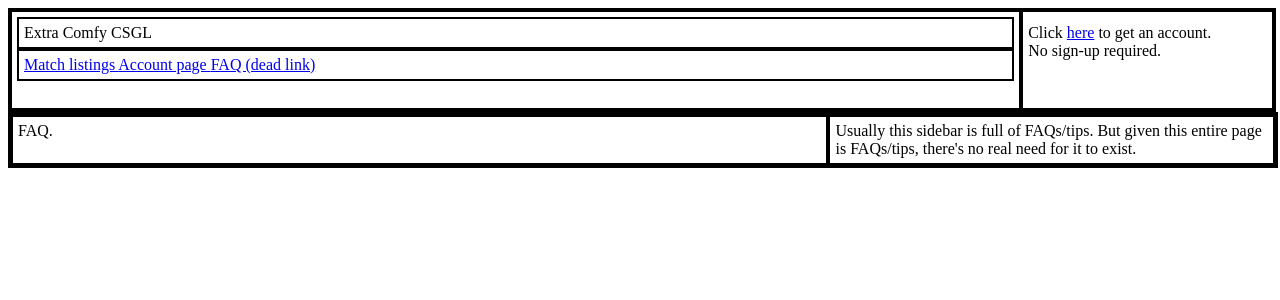
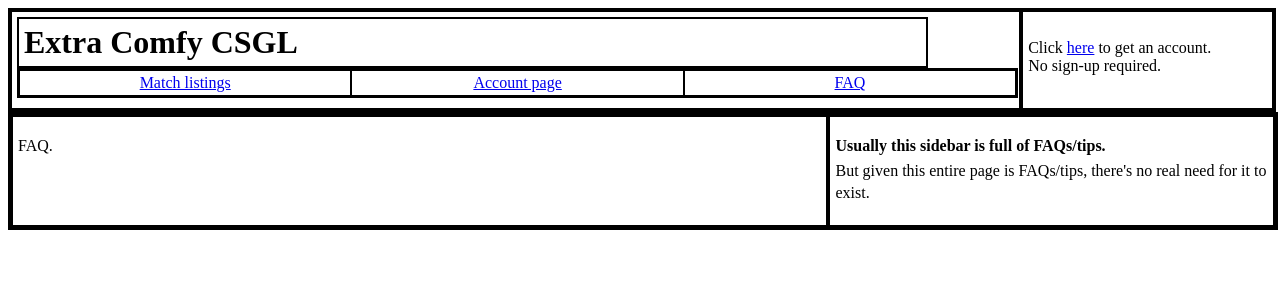
Before and after one commit to ECCSGL/comfy-beta, a Django app: template eccsgl/comfy/templates/slash_faq.html in a window 1280 px wide. Shown: the top 300 px of the page. Run offline with Django 3.2, Linux system fonts and the light colour scheme; the template is opened without the code that fills it, so the values that code supplies are empty.

Commit message:
Prettyness making

```diff
--- a/eccsgl/comfy/static/eccsgl.css
+++ b/eccsgl/comfy/static/eccsgl.css
@@ -8,11 +8,28 @@ width:80%;display:inline-block;border-style:solid;border-width:2px;padding:5px;d
 }
 
 #eccsgl_title {
-border-style:solid;border-width:2px;padding:5px;
+border-style:solid;border-width:2px;padding:5px;width:90%;
+font-size:xx-large;
+font-weight:bold;
+}
+
+#navbar-container {
+display:table-cell;
+width:90%;
 }
 
 #navbar {
-border-style:solid;border-width:2px;padding:5px;
+border-style:solid;border-width:2px;display:table;width:100%;
+}
+
+.navbar_item {
+display:table-cell;
+border-width:1px;
+border-style:solid;
+width:15%;
+padding:3px;
+vertical-align:middle;
+text-align:center;
 }
 
 #side_header {
@@ -38,9 +55,25 @@ word-wrap:break-word;display:table-cell;width:35%;border-style:solid;border-widt
 font-weight:bold;
 display:block;
 padding-bottom:5px;
+padding-top:15px;
 }
 
 .sidebar_answer {
 display:block;
-padding-bottom:25px;
+padding-bottom:15px;
+line-height:1.4;
 }
+
+/* General titles and subtitles */
+.eccsgl_title {
+display:block;
+padding-bottom:15px;
+font-weight:bold;
+font-size: larger;
+}
+
+.eccsgl_subtitle {
+display:block;
+padding-bottom:10px;
+font-size: large;
+}
--- a/eccsgl/comfy/templates/eccsgl_header.html
+++ b/eccsgl/comfy/templates/eccsgl_header.html
@@ -3,21 +3,29 @@
         <div id="eccsgl_title">
             Extra Comfy CSGL
         </div>
+        <div id="navbar_container">
         <div id="navbar">
+            <div class="navbar_item">
                 <a href="/all_matches">
                     Match listings
                 </a>
+            </div>
+            <div class="navbar_item">
                 <a href="/account/">
                     Account page
                 </a>
+            </div>
+            <div class="navbar_item">
                 <a href="/faq/">
-                FAQ (dead link)
+                    FAQ
                 </a>
+            </div>
+        </div>
             </div>
     </div>
     <div id="side_header">
         {% if account_exists %}
-            Welcome {{account.shorthash}} <br/> Your balance is ${{account.balance | floatformat:2}}.
+            Welcome <a href="/account/{{account.hash}}">{{account.shorthash}}</a> <br/> Your balance is ${{account.balance | floatformat:2}}.
         {% else %}
             Click <a href="/account/">here</a> to get an account.<br/> No sign-up required.
         {% endif %}
--- a/eccsgl/comfy/templates/one_bet_short.html
+++ b/eccsgl/comfy/templates/one_bet_short.html
@@ -7,6 +7,6 @@
     {% if bet.status == bet.PENDING %} Expected payoff: ${{bet.expected_payoff | floatformat:2}}<br/> {% endif %}
     {% if bet.status == bet.PENDING %}Match not yet concluded.{% endif %}
     {% if bet.status == bet.LOST %} You lost {% endif %}
-    {% if bet.status == bet.WON %} You won. Profit: ${{bet.profit}} {% endif %}
+    {% if bet.status == bet.WON %} You won. Profit: ${{bet.profit | floatformat:2}} {% endif %}
     {% if bet.status == bet.CLOSED %} Bet was closed, bets returned.{% endif %} <br/>
 </div>
--- a/eccsgl/comfy/templates/slash_faq.html
+++ b/eccsgl/comfy/templates/slash_faq.html
@@ -7,11 +7,11 @@
 {% endblock %}
 
 {% block eccsgl_sidebar %}
-    <span class="sidebar_questions">
+    <span class="sidebar_question">
         Usually this sidebar is full of FAQs/tips.
     </span>
 
-    <span class="sidebar_answers">
+    <span class="sidebar_answer">
         But given this entire page is FAQs/tips, there's no real need for it to exist.
     </span>
 {% endblock %}
--- a/eccsgl/eccsgl/urls.py
+++ b/eccsgl/eccsgl/urls.py
@@ -17,4 +17,5 @@ urlpatterns = patterns('',
     url(r'^account/',comfy.views.account_excl_hash),
     url(r'^placebet/',comfy.views.place_bet),
     url(r'^faq/',comfy.views.faq),
+    url(r'^decookie/',comfy.views.decookie),
     url(r'^switchbet/',comfy.views.switch_bet)) + static(settings.STATIC_URL,document_root=settings.STATIC_ROOT)
```
Also changed, not shown: eccsgl/comfy/templates/account_page.html (+9 -7 lines), eccsgl/comfy/views.py (+7 -0 lines). Lines whose indentation alone changed are shown as unchanged.
